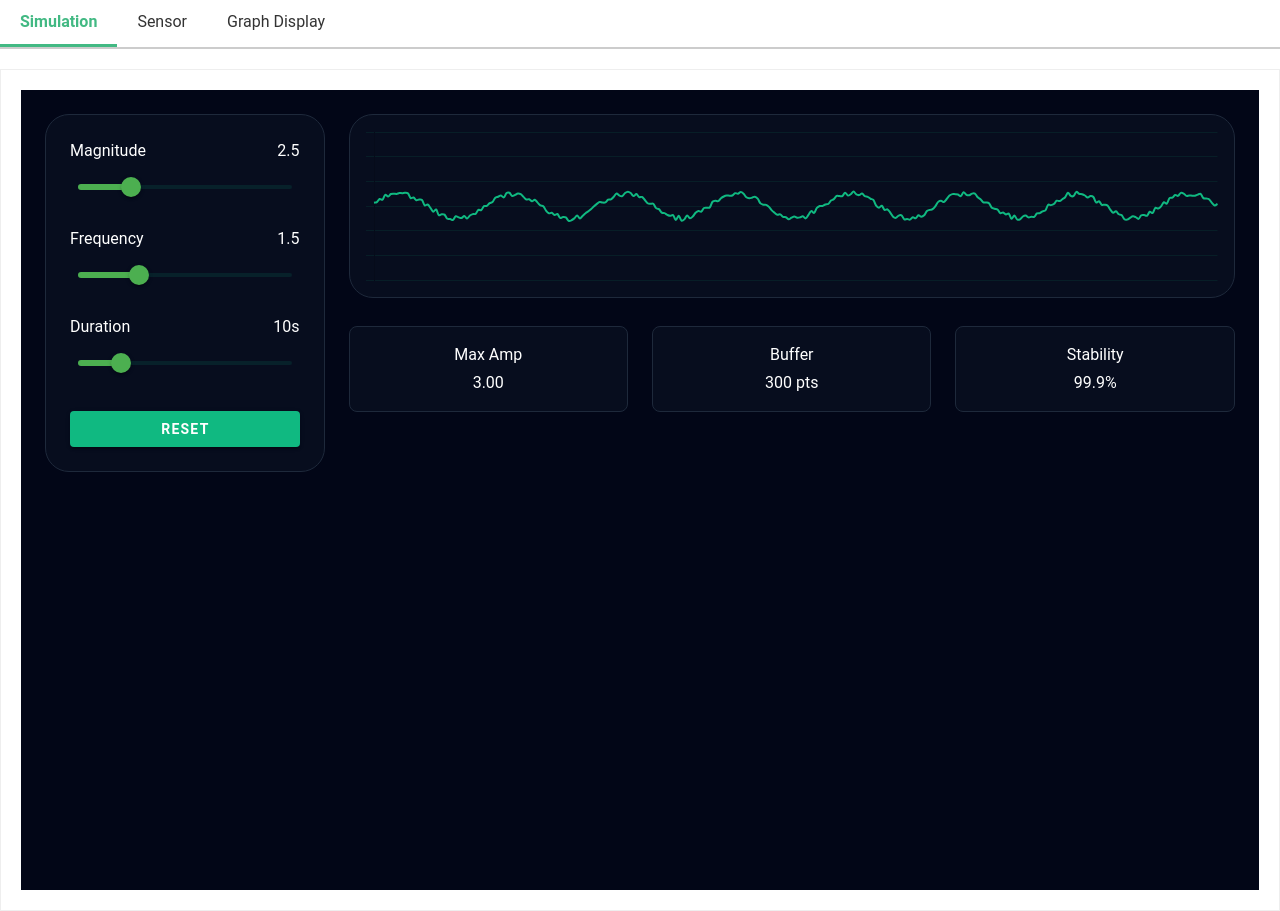
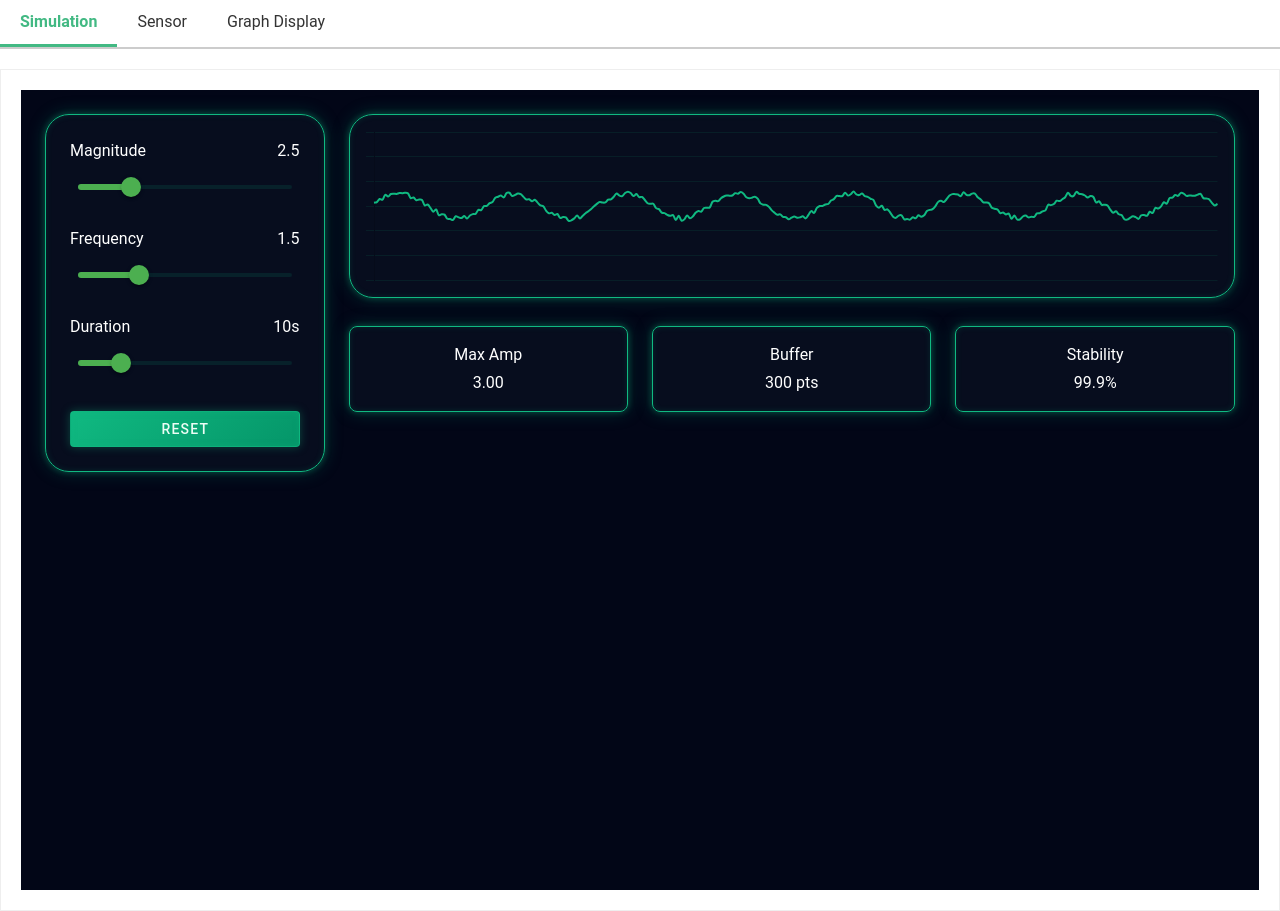
Before and after one commit to Gebre-Git/seismographic-calculator, a Vue app in the folder frontend/: page / in a window 1280 px wide. Built offline with nearby package versions, Linux system fonts and the light colour scheme.

Commit message:
UI: green reset button + enhanced glow hover effects

```diff
--- a/frontend/src/pages/Simulation.vue
+++ b/frontend/src/pages/Simulation.vue
@@ -226,20 +226,65 @@ onUnmounted(() => {
 </template>
 
 <style scoped>
+/* existing styles */
 .bg-slate-950 { background-color: #020617; }
 .bg-slate-900\/40 { background-color: rgba(15,23,42,0.4); }
-.border-slate-800 { border-color: #1e293b !important; }
 
-/* Reset Button Styling */
+/* existing green glow base */
+.border-slate-800 {
+  border-color: #10b981 !important;
+  box-shadow:
+    0 0 6px rgba(16,185,129,0.35),
+    0 0 18px rgba(16,185,129,0.25),
+    inset 0 0 6px rgba(16,185,129,0.15);
+  transition: box-shadow 0.3s ease, border-color 0.3s ease;
+}
+
+/* existing hover glow (this one will be OVERRIDDEN below) */
+.border-slate-800:hover {
+  box-shadow:
+    0 0 10px rgba(16,185,129,0.6),
+    0 0 28px rgba(16,185,129,0.35),
+    inset 0 0 8px rgba(16,185,129,0.25);
+}
+
+/* 👇👇👇 PASTE THE NEW CODE RIGHT HERE 👇👇👇 */
+
+/* 🌿 RESET BUTTON — GREEN + MODERN HOVER */
 .reset-btn {
-  background-color: #10b981;
-  color: white;
-  font-weight: bold;
-  transition: transform 0.2s, background-color 0.3s;
+  background: linear-gradient(135deg, #10b981, #059669);
+  color: #ecfdf5;
+  border: 1px solid rgba(16, 185, 129, 0.6);
+  box-shadow:
+    0 0 10px rgba(16, 185, 129, 0.35),
+    inset 0 0 6px rgba(16, 185, 129, 0.25);
+  transition:
+    transform 0.25s ease,
+    box-shadow 0.25s ease,
+    background 0.25s ease;
 }
+
 .reset-btn:hover {
-  background-color: #059669;
-  transform: scale(1.05);
-  box-shadow: 0 0 15px rgba(16,185,129,0.6);
+  transform: translateY(-2px) scale(1.03);
+  background: linear-gradient(135deg, #34d399, #10b981);
+  box-shadow:
+    0 0 18px rgba(16, 185, 129, 0.7),
+    0 0 35px rgba(16, 185, 129, 0.4),
+    inset 0 0 10px rgba(16, 185, 129, 0.35);
 }
+
+.reset-btn:active {
+  transform: scale(0.98);
+}
+
+/* ✨ STRONGER GLOW ON HOVER — THIS OVERRIDES THE ONE ABOVE */
+.border-slate-800:hover {
+  box-shadow:
+    0 0 14px rgba(16, 185, 129, 0.7),
+    0 0 35px rgba(16, 185, 129, 0.45),
+    0 0 60px rgba(16, 185, 129, 0.25),
+    inset 0 0 12px rgba(16, 185, 129, 0.35);
+  transform: translateY(-2px);
+}
+
 </style>
```
